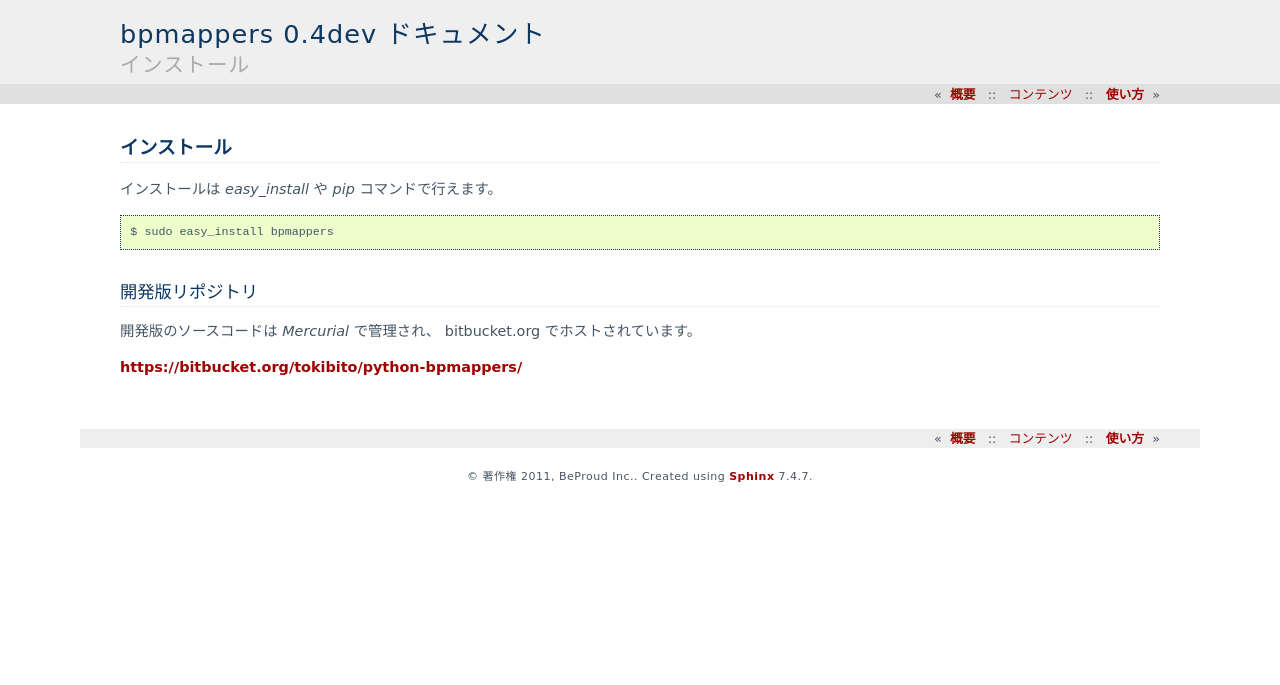
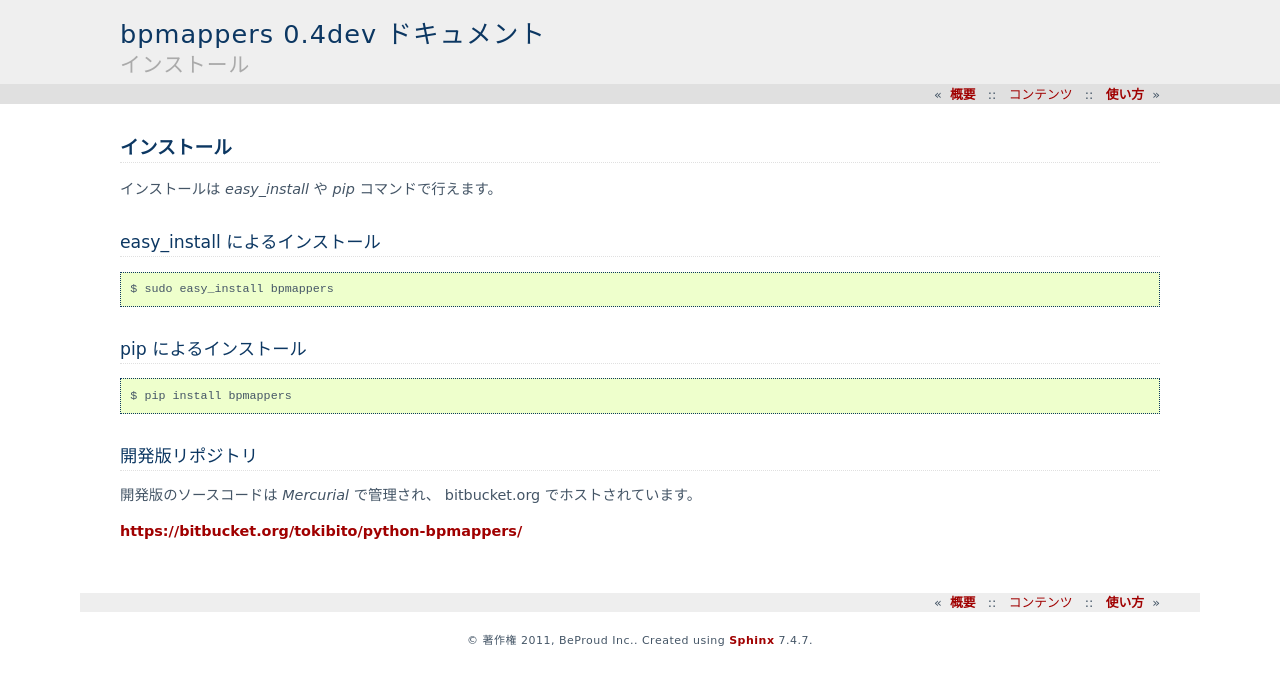
Before and after one commit to beproud/bpmappers, a Sphinx documentation site: the page built from docs/ja/source/install.rst, in a window 1280 px wide. Shown: the top 685 px of the page. Built offline with Sphinx 7.4.7, drawn with Linux system fonts in a browser that asks for light colours.

```diff
--- a/docs/ja/source/install.rst
+++ b/docs/ja/source/install.rst
@@ -5,9 +5,19 @@
 
 インストールは `easy_install` や `pip` コマンドで行えます。
 
+easy_install によるインストール
+-------------------------------
+
 ::
 
   $ sudo easy_install bpmappers
+
+pip によるインストール
+----------------------
+
+::
+
+  $ pip install bpmappers
 
 開発版リポジトリ
 ----------------
--- a/setup.py
+++ b/setup.py
@@ -3,7 +3,7 @@ from setuptools import setup, find_packages
 
 setup(
     name='bpmappers',
-    version='0.3',
+    version='0.4dev',
     description='Model to dictionary mapping for Python',
     author='K.K. BeProud',
     author_email='shinya.okano@beproud.jp',
```
Also changed, not shown: docs/ja/source/usage.rst (+0 -10 lines), LICENSE.txt.
